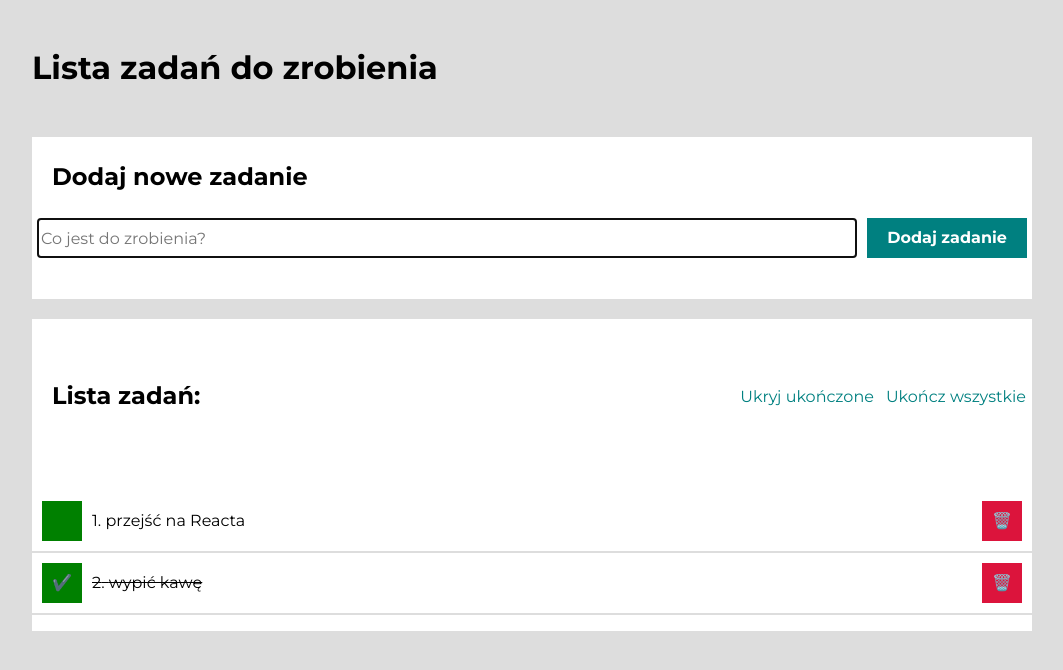
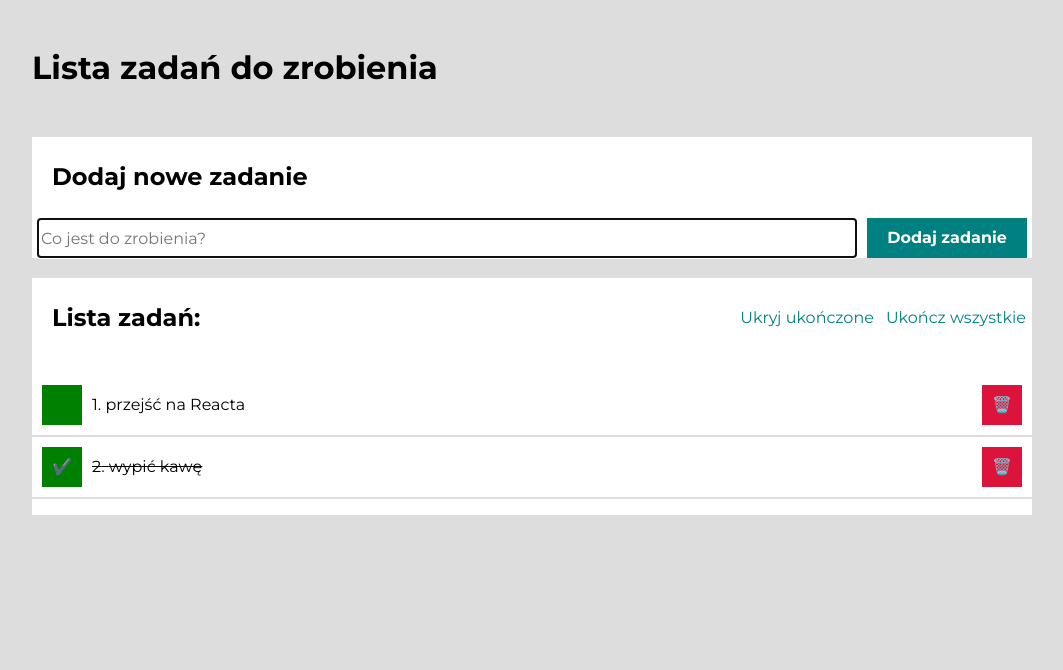
Before and after one commit to tomecky1/todo-list-react, a React (Create React App) app: page / in a window 1280 px wide. Shown: the top 670 px of the page, without its empty margins (108-1171 px from the left). Built offline with nearby package versions, Linux system fonts and the light colour scheme.

Commit message:
fixed grid-template-rows in css

```diff
--- a/src/index.css
+++ b/src/index.css
@@ -27,7 +27,7 @@ body {
 .section {
   display: grid;
   grid-template-columns: 100%;
-  grid-template-rows: repeat(2, 1fr);
+  /* grid-template-rows: repeat(2, 1fr); */
   background-color: #fff;
   margin-bottom: 20px;
 }
```
